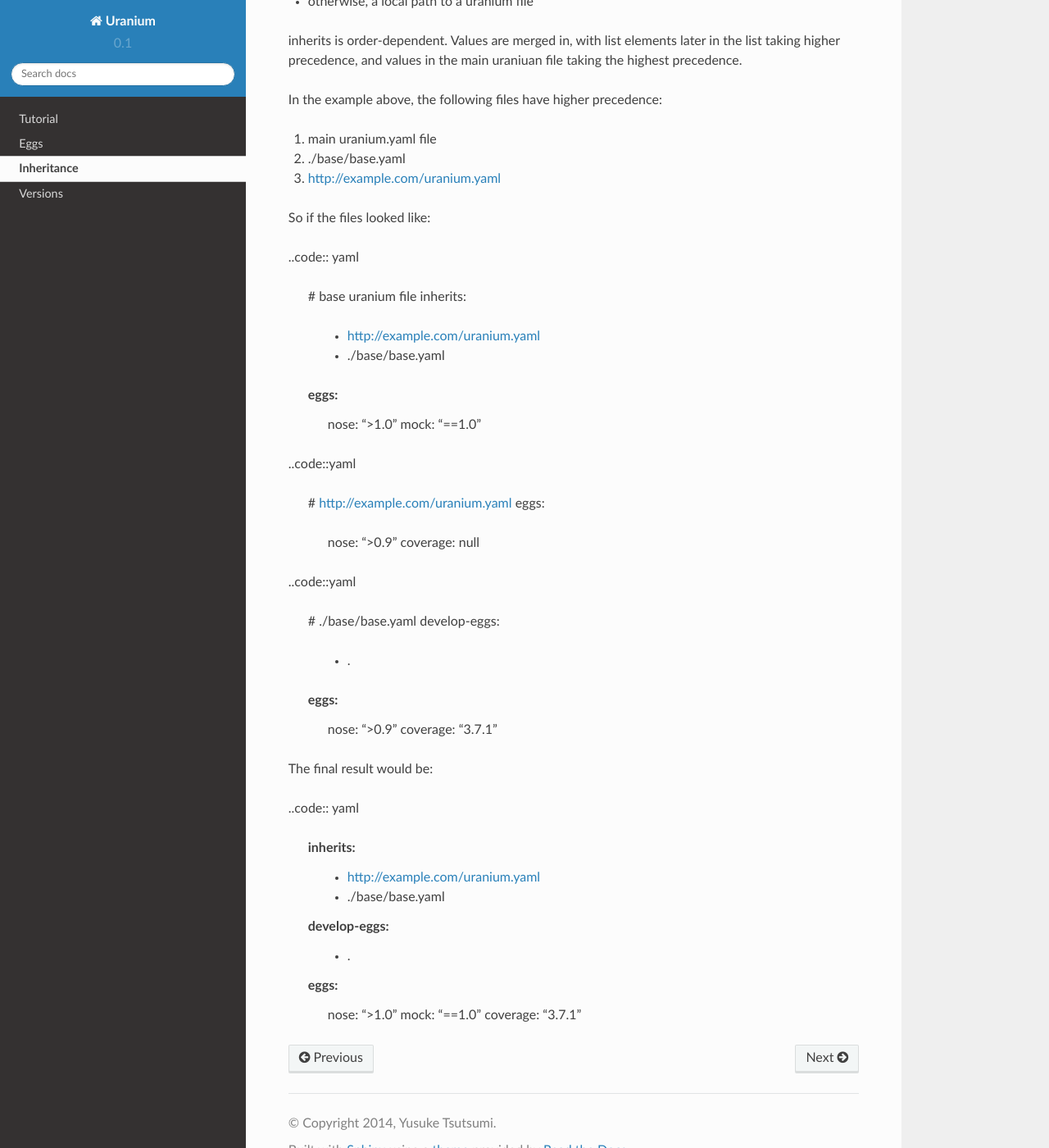
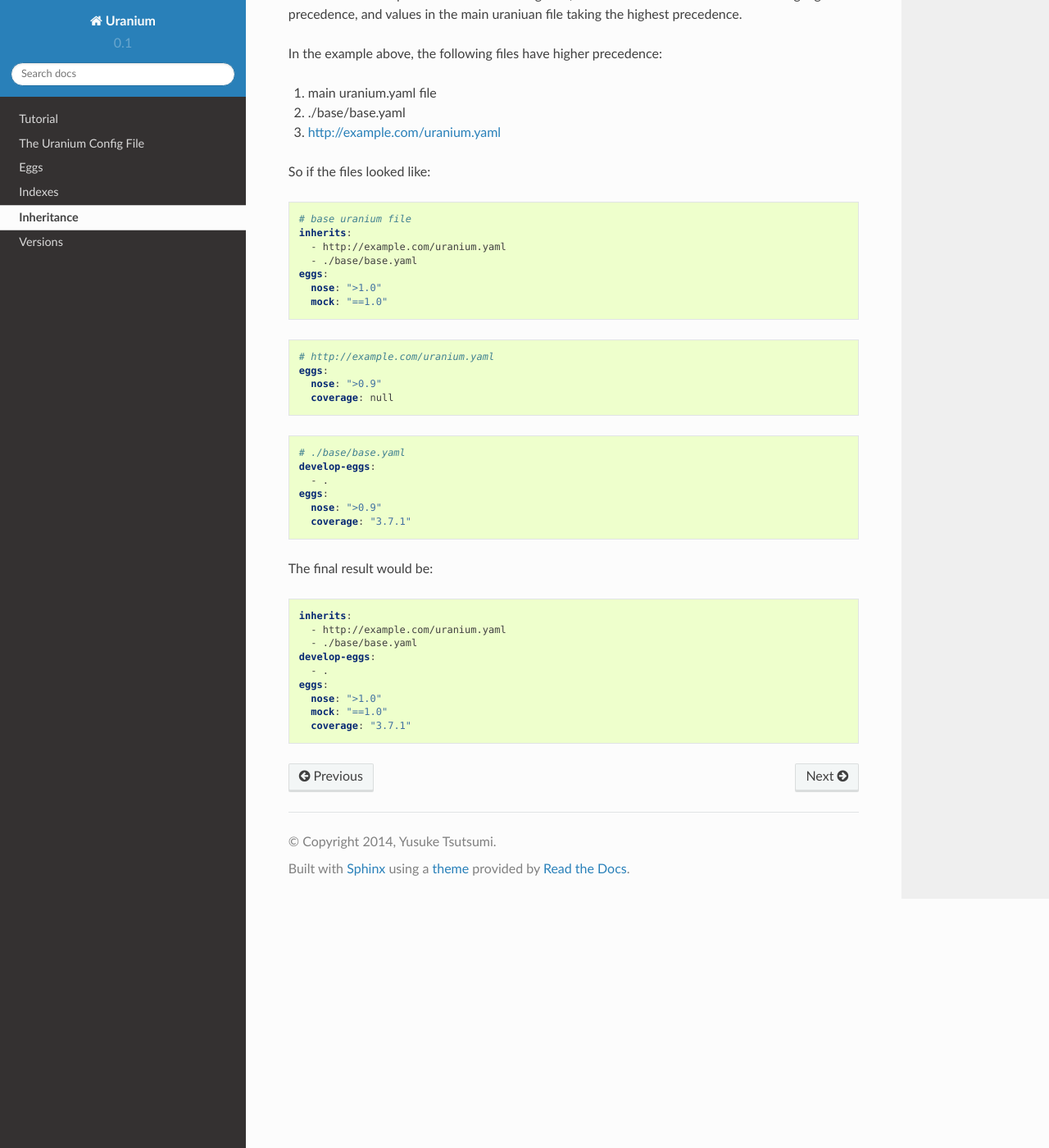
Before and after one commit to toumorokoshi/uranium, a Sphinx documentation site: the page built from docs/inheritance.rst, in a window 1280 px wide and 1400 px high, scrolled down 518 px. Shown: the whole window at 82% size. Built offline with Sphinx 7.4.7 and the Read the Docs theme 2.0.0, drawn with Linux system fonts in a browser that asks for light colours; some of the changed text lies outside the part shown.

```diff
--- a/docs/eggs.rst
+++ b/docs/eggs.rst
@@ -8,7 +8,7 @@ subsquently installed during an update.
 
 If you do not want to specify a specific version of an egg, you can leave the value null.
 
-..code-block:: yaml
+.. code-block:: yaml
 
   eggs:
     requests: "==2.3.0"
--- a/docs/index.rst
+++ b/docs/index.rst
@@ -27,7 +27,9 @@ Contents:
    :maxdepth: 2
 
    tutorial
+   config
    eggs
+   indexes
    inheritance
    versions
 
--- a/docs/indexes.rst
+++ b/docs/indexes.rst
@@ -5,7 +5,7 @@ Indexes
 By default, Uranium will utilize the default Pypi indexes. You can
 override this default with this default with the 'indexes' section:
 
-..code-block:: yaml
+.. code-block:: yaml
 
   indexes:
     - http://my-internal-pypi.dev/
--- a/docs/inheritance.rst
+++ b/docs/inheritance.rst
@@ -6,7 +6,7 @@ oftentimes, there are situations where one would want to share build
 configuration among multiple projects. To support this, uranium
 supports extension of uranium.yaml files. You can enter a list of urls or file paths:
 
-..code-block:: yaml
+.. code-block:: yaml
 
     inherits:
       - http://example.com/uranium.yaml
@@ -31,7 +31,7 @@ In the example above, the following files have higher precedence:
 
 So if the files looked like:
 
-..code:: yaml
+.. code-block:: yaml
 
   # base uranium file
   inherits:
@@ -41,7 +41,7 @@ So if the files looked like:
     nose: ">1.0"
     mock: "==1.0"
 
-..code::yaml
+.. code-block:: yaml
 
   # http://example.com/uranium.yaml
   eggs:
@@ -49,7 +49,7 @@ So if the files looked like:
     coverage: null
 
 
-..code::yaml
+.. code-block:: yaml
 
   # ./base/base.yaml
   develop-eggs:
@@ -60,7 +60,7 @@ So if the files looked like:
 
 The final result would be:
 
-..code:: yaml
+.. code-block:: yaml
 
   inherits:
     - http://example.com/uranium.yaml
--- a/docs/versions.rst
+++ b/docs/versions.rst
@@ -6,7 +6,7 @@ Uranium also allows you to specify versions for eggs, even if they are
 not explicitly listed in your 'eggs' section. You can do so with the
 'versions' section:
 
-..code-block:: yaml
+.. code-block:: yaml
 
   versions:
     requests: "==2.3.0"
```
Also changed, not shown: docs/tutorial.rst (+10 -0 lines).
